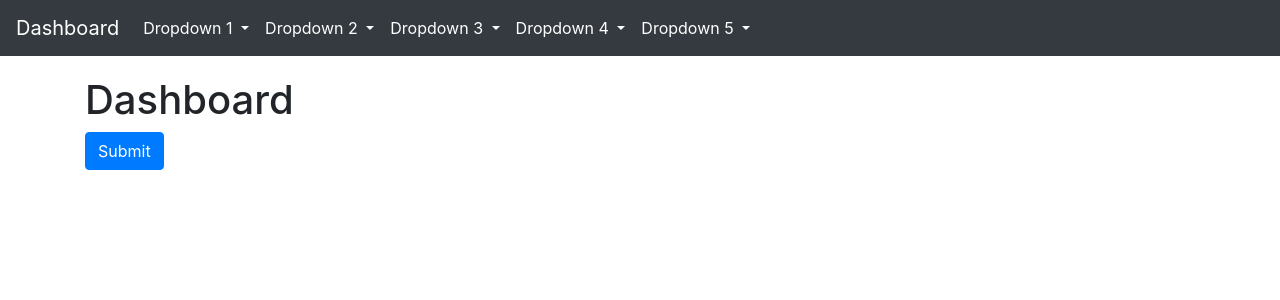
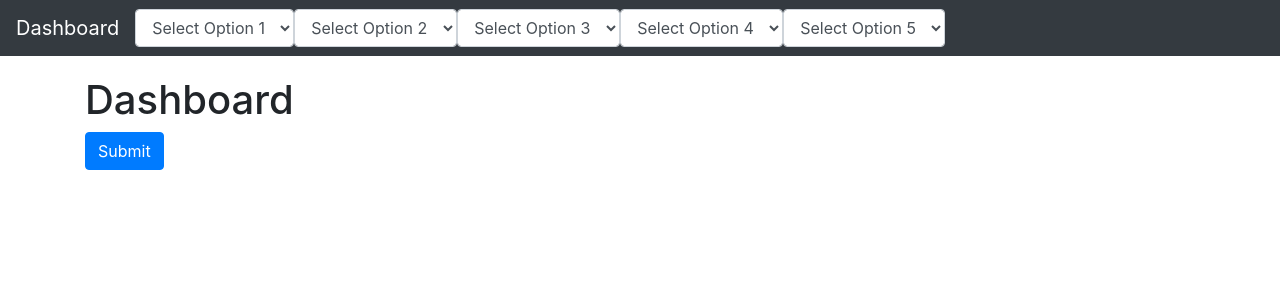
Before and after one commit to patelhardik/sample_dash, a Django app: page /dashboard/ in a window 1280 px wide. Shown: the top 300 px of the page. Run offline with Django 5.2, Linux system fonts and the light colour scheme; some libraries are stand-ins or nearby versions.

Commit message:
1st working dropdown selection update works here

```diff
--- a/dashboard/templates/dashboard.html
+++ b/dashboard/templates/dashboard.html
@@ -26,47 +26,33 @@
         </button>
         <div class="collapse navbar-collapse" id="navbarNavDropdown">
             <ul class="navbar-nav">
-                <li class="nav-item dropdown">
-                    <a class="nav-link dropdown-toggle" href="#" id="dropdownMenu1" data-toggle="dropdown" aria-haspopup="true" aria-expanded="false">
-                        Dropdown 1
-                    </a>
-                    <div class="dropdown-menu" aria-labelledby="dropdownMenu1">
-                        <a class="dropdown-item" href="#" data-value="Option 1">Option 1</a>
-                        <a class="dropdown-item" href="#" data-value="Option 2">Option 2</a>
-                        <a class="dropdown-item" href="#" data-value="Option 3">Option 3</a>
-                    </div>
+                <li class="nav-item">
+                    <select class="form-control" id="dropdown1">
+                        <option value="">Select Option 1</option>
+                        <option value="Option 1">Option 1</option>
+                        <option value="Option 2">Option 2</option>
+                        <option value="Option 3">Option 3</option>
+                    </select>
                 </li>
-                <li class="nav-item dropdown">
-                    <a class="nav-link dropdown-toggle" href="#" id="dropdownMenu2" data-toggle="dropdown" aria-haspopup="true" aria-expanded="false">
-                        Dropdown 2
-                    </a>
-                    <div class="dropdown-menu" aria-labelledby="dropdownMenu2">
-                        <!-- Options will be populated dynamically -->
-                    </div>
+                <li class="nav-item">
+                    <select class="form-control" id="dropdown2">
+                        <option value="">Select Option 2</option>
+                    </select>
                 </li>
-                <li class="nav-item dropdown">
-                    <a class="nav-link dropdown-toggle" href="#" id="dropdownMenu3" data-toggle="dropdown" aria-haspopup="true" aria-expanded="false">
-                        Dropdown 3
-                    </a>
-                    <div class="dropdown-menu" aria-labelledby="dropdownMenu3">
-                        <!-- Options will be populated dynamically -->
-                    </div>
+                <li class="nav-item">
+                    <select class="form-control" id="dropdown3">
+                        <option value="">Select Option 3</option>
+                    </select>
                 </li>
-                <li class="nav-item dropdown">
-                    <a class="nav-link dropdown-toggle" href="#" id="dropdownMenu4" data-toggle="dropdown" aria-haspopup="true" aria-expanded="false">
-                        Dropdown 4
-                    </a>
-                    <div class="dropdown-menu" aria-labelledby="dropdownMenu4">
-                        <!-- Options will be populated dynamically -->
-                    </div>
+                <li class="nav-item">
+                    <select class="form-control" id="dropdown4">
+                        <option value="">Select Option 4</option>
+                    </select>
                 </li>
-                <li class="nav-item dropdown">
-                    <a class="nav-link dropdown-toggle" href="#" id="dropdownMenu5" data-toggle="dropdown" aria-haspopup="true" aria-expanded="false">
-                        Dropdown 5
-                    </a>
-                    <div class="dropdown-menu" aria-labelledby="dropdownMenu5">
-                        <!-- Options will be populated dynamically -->
-                    </div>
+                <li class="nav-item">
+                    <select class="form-control" id="dropdown5">
+                        <option value="">Select Option 5</option>
+                    </select>
                 </li>
             </ul>
         </div>
@@ -105,30 +91,38 @@
                 }
             };
 
-            $('#dropdownMenu1 .dropdown-item').on('click', function(e) {
-                e.preventDefault();
-                var selectedOption = $(this).data('value');
+            $('#dropdown1').on('change', function() {
+                var selectedOption = $(this).val();
                 updateDropdowns(selectedOption);
             });
 
             function updateDropdowns(option) {
-                var dropdown2Options = dropdownData[option]['dropdown2'];
-                var dropdown3Options = dropdownData[option]['dropdown3'];
-                var dropdown4Options = dropdownData[option]['dropdown4'];
-                var dropdown5Options = dropdownData[option]['dropdown5'];
-
-                populateDropdown('#dropdownMenu2', dropdown2Options);
-                populateDropdown('#dropdownMenu3', dropdown3Options);
-                populateDropdown('#dropdownMenu4', dropdown4Options);
-                populateDropdown('#dropdownMenu5', dropdown5Options);
+                if (option) {
+                    populateDropdown('#dropdown2', dropdownData[option]['dropdown2']);
+                    populateDropdown('#dropdown3', dropdownData[option]['dropdown3']);
+                    populateDropdown('#dropdown4', dropdownData[option]['dropdown4']);
+                    populateDropdown('#dropdown5', dropdownData[option]['dropdown5']);
+                } else {
+                    clearDropdown('#dropdown2');
+                    clearDropdown('#dropdown3');
+                    clearDropdown('#dropdown4');
+                    clearDropdown('#dropdown5');
+                }
             }
 
             function populateDropdown(dropdownId, options) {
-                var dropdownMenu = $(dropdownId + ' .dropdown-menu');
-                dropdownMenu.empty();
+                var dropdown = $(dropdownId);
+                dropdown.empty();
+                dropdown.append('<option value="">Select ' + dropdownId.replace('#', '') + '</option>');
                 options.forEach(function(option) {
-                    dropdownMenu.append('<a class="dropdown-item" href="#">' + option + '</a>');
+                    dropdown.append('<option value="' + option + '">' + option + '</option>');
                 });
+            }
+
+            function clearDropdown(dropdownId) {
+                var dropdown = $(dropdownId);
+                dropdown.empty();
+                dropdown.append('<option value="">Select ' + dropdownId.replace('#', '') + '</option>');
             }
         });
     </script>
```
